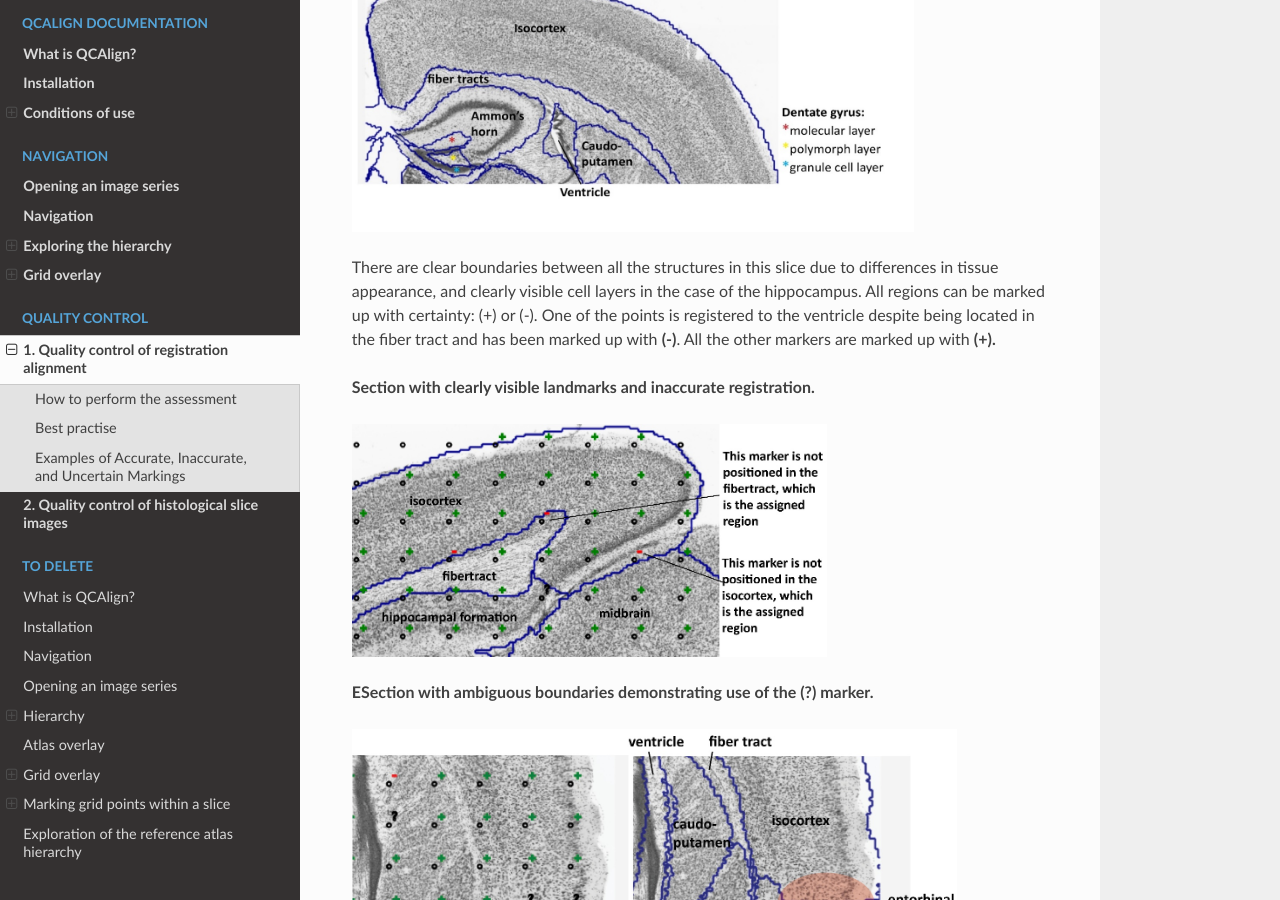
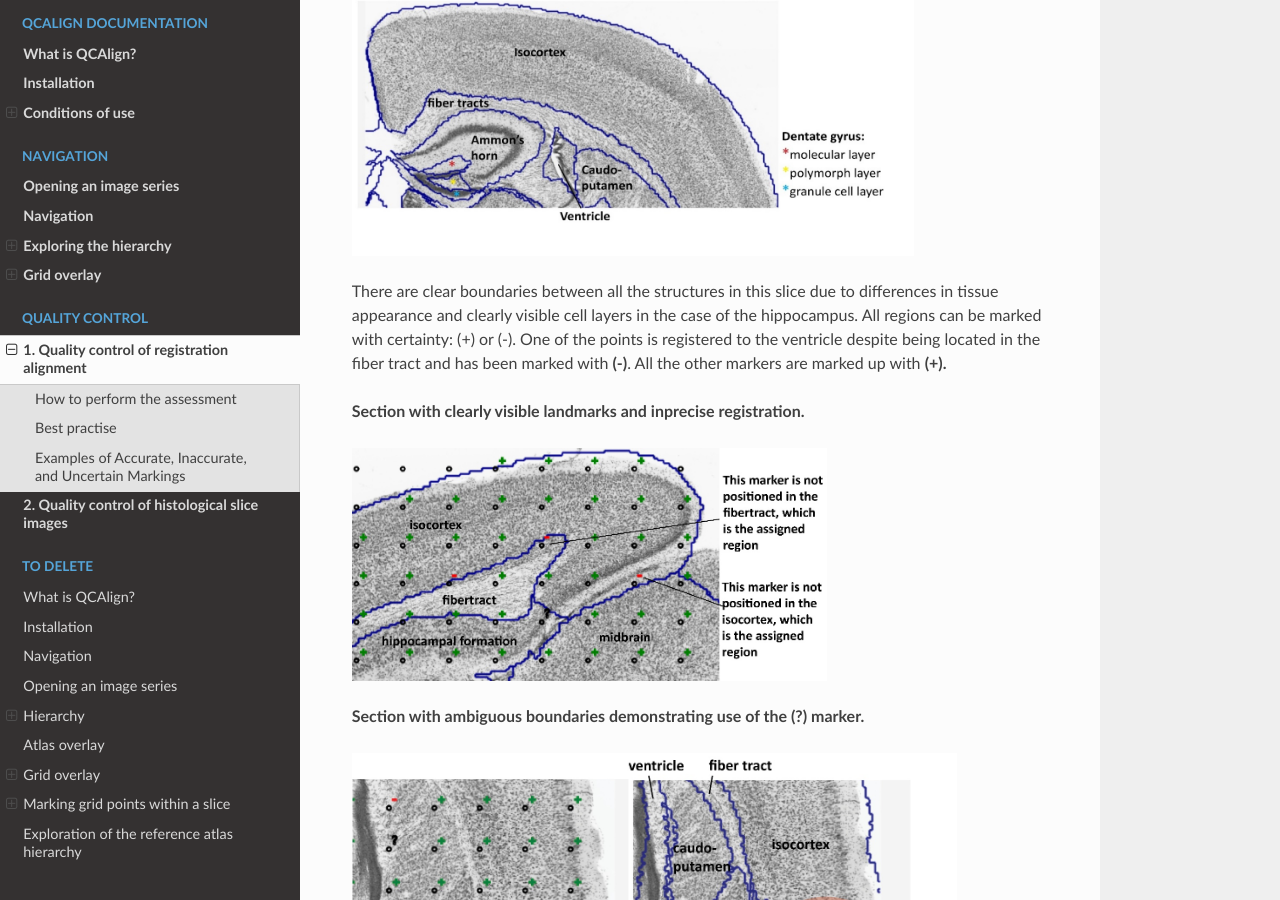
Before and after one commit to Neural-Systems-at-UIO/QCAlign, a Sphinx documentation site: the page built from docs/QCatlasmaps.rst, in a window 1280 px wide and 900 px high, scrolled down 1743 px. Built offline with Sphinx 7.4.7 and the Read the Docs theme 2.0.0, drawn with Linux system fonts in a browser that asks for light colours; pages that are not in the unit, such as notebooks, are missing from menus; some of the changed text lies outside the part shown.

Commit message:
Update QCatlasmaps.rst

```diff
--- a/docs/QCatlasmaps.rst
+++ b/docs/QCatlasmaps.rst
@@ -8,7 +8,9 @@
 
 2. In the slice viewer, mark points that overlap the experimental slice. Points that fall outside of the experimental slice should be left blank.
 
-Select between four options by clicking the grid points with the mouse or keyboard. For quality control of the atlas maps, use the **(+), (-)** and **(?)** markers only. Whether a grid point **is** located in the assigned region, **is not** located in the assigned region, or is uncertain (?) is verified by the user  based on visible landmarks within the section. Only mark up (+) or (-) if the region boundaries are distinct enough to make this call.
+Select between four options by clicking the grid points with the mouse or keyboard.
+
+For quality control of the atlas maps, use the **(+), (-)** and **(?)** markers only. Whether a grid point is located in the assigned region, is not located in the assigned region, or whether this is uncertain is verified by the user based on visible landmarks within the section. Only mark up (+) or (-) if the region boundaries are distinct enough to make this call.
 
 +------------+--------------+-------------------+-------------------+
 | **Marker** | **Mouse**    | **Keyboard**      | **Usage**         |
@@ -62,13 +64,13 @@
 |image1|\
 
 There are clear boundaries between all the structures in this slice due
-to differences in tissue appearance, and clearly visible cell layers in
-the case of the hippocampus. All regions can be marked up with
+to differences in tissue appearance and clearly visible cell layers in
+the case of the hippocampus. All regions can be marked with
 certainty: (+) or (-). One of the points is registered to the ventricle
-despite being located in the fiber tract and has been marked up with
+despite being located in the fiber tract and has been marked with
 **(-)**. All the other markers are marked up with **(+).**
 
-**Section with clearly visible landmarks and inaccurate
+**Section with clearly visible landmarks and inprecise
 registration.**
 
 .. image:: vertopal_cbedec83746b4aa08b3d6abec4c06604/media/image9.jpeg
@@ -76,7 +78,7 @@
    :width: 4.94697in
    :height: 2.42422in
 
-**ESection with ambiguous boundaries demonstrating use of the
+**Section with ambiguous boundaries demonstrating use of the
 (?) marker.**
 
 .. image:: vertopal_cbedec83746b4aa08b3d6abec4c06604/media/image10.jpeg
```
Also changed, not shown: other parts of docs/QCatlasmaps.rst (+1 -1 lines).
